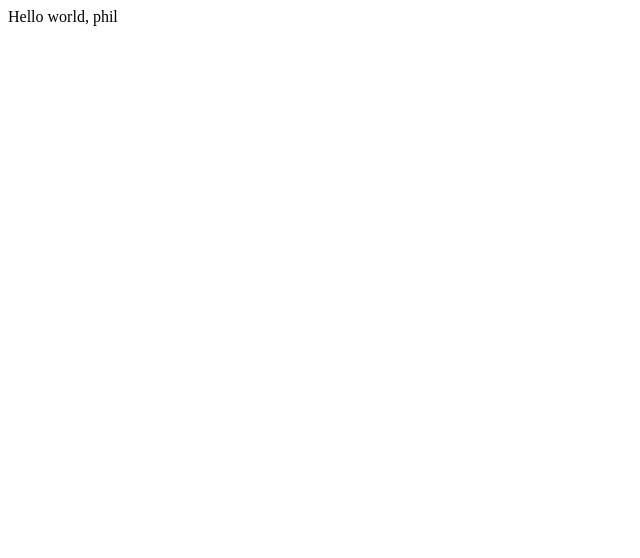
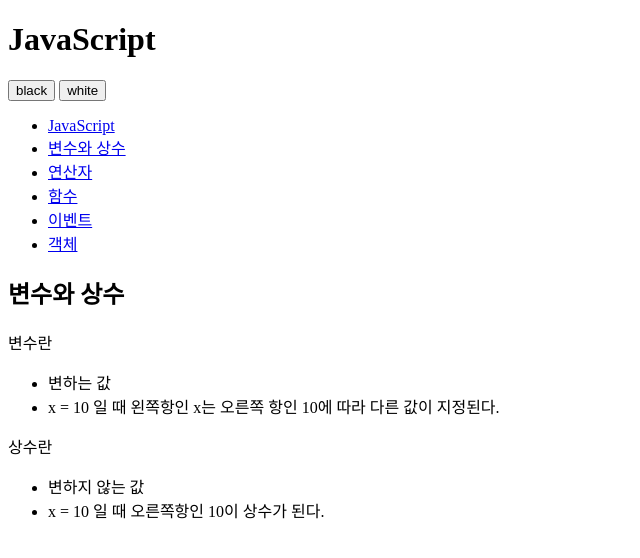
Before and after one commit to jopdhj77/opentutorials-phil, a plain HTML site: page index.html in a window 1280 px wide. Shown: the whole page, without its empty margins (0-640 px from the left). Drawn offline with Linux system fonts and the light colour scheme.

Commit message:
change index.html

```diff
--- a/index.html
+++ b/index.html
@@ -1,24 +1,53 @@
 <!DOCTYPE html>
-<html lang="en">
+<html>
     <head>
         <meta charset="utf-8" />
-
-        <!-- Always force latest IE rendering engine (even in intranet) & Chrome Frame
-        Remove this if you use the .htaccess -->
-        <meta http-equiv="X-UA-Compatible" content="IE=edge,chrome=1" />
-
-        <title>index</title>
-        <meta name="description" content="" />
-        <meta name="author" content="egoing" />
-
-        <meta name="viewport" content="width=device-width; initial-scale=1.0" />
-
-        <!-- Replace favicon.ico & apple-touch-icon.png in the root of your domain and delete these references -->
-        <link rel="shortcut icon" href="/favicon.ico" />
-        <link rel="apple-touch-icon" href="/apple-touch-icon.png" />
     </head>
 
-    <body>
-        Hello world, phil
+    <body id="body">
+        <div>
+            <header>
+                <h1>JavaScript</h1>
+            </header>
+            <div id="toolbar">
+                <input type="button" value="black" />
+                <input type="button" value="white" />
+            </div>
+            <nav>
+                <ul>
+                    <li><a href="http://opentutorials.org/course/49/17">JavaScript</a></li>
+                    <li><a href="http://opentutorials.org/course/49/16">변수와 상수</a></li>
+                    <li><a href="http://opentutorials.org/course/49/18">연산자</a></li>
+                    <li><a href="http://opentutorials.org/course/49/19">함수</a></li>
+                    <li><a href="http://opentutorials.org/course/49/20">이벤트</a></li>
+                    <li><a href="http://opentutorials.org/course/49/21">객체</a></li>
+                </ul>
+            </nav>
+            <article>
+                <h2>변수와 상수</h2>
+                <div>
+                    <p>변수란</p>
+                    <ul>
+                        <li>
+                            변하는 값
+                        </li>
+                        <li>
+                            x = 10 일 때 왼쪽항인 x는 오른쪽 항인 10에 따라 다른 값이 지정된다.
+                        </li>
+                    </ul>
+                    <p>
+                        상수란
+                    </p>
+                    <ul>
+                        <li>
+                            변하지 않는 값
+                        </li>
+                        <li>
+                            x = 10 일 때 오른쪽항인 10이 상수가 된다.
+                        </li>
+                    </ul>
+                </div>
+            </article>
+        </div>
     </body>
 </html>
```
